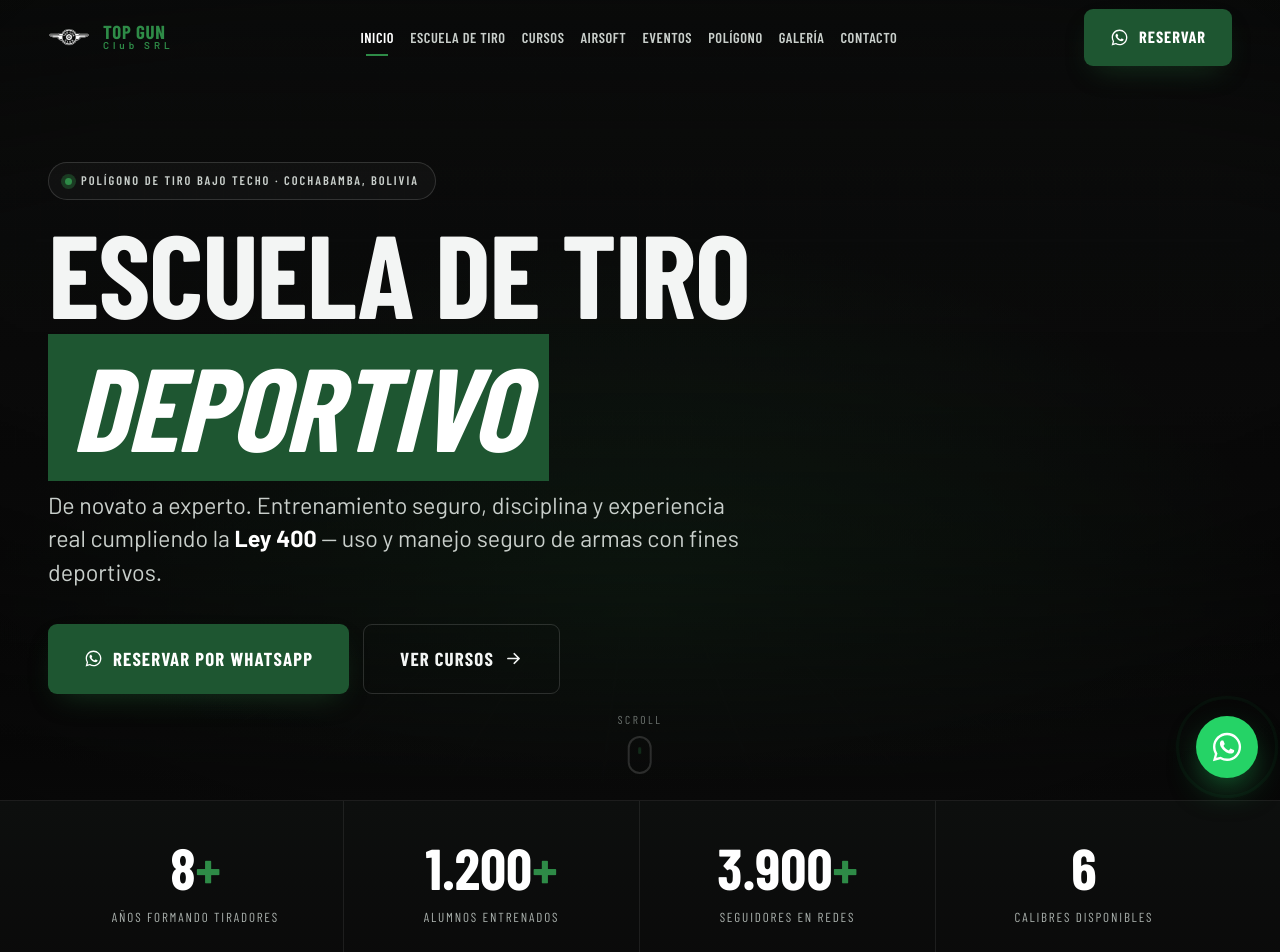
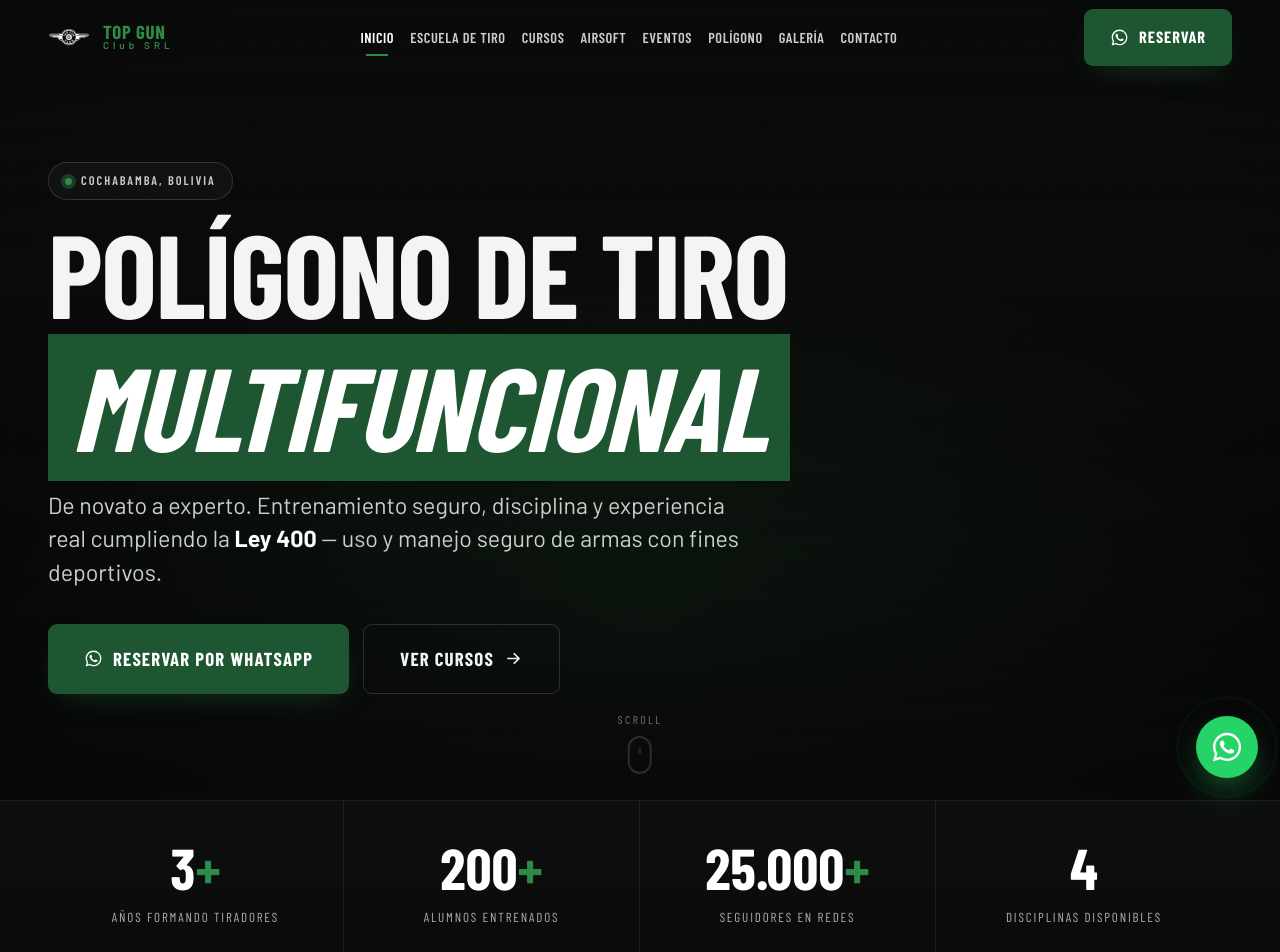
Before and after one commit to zise-corp/topgunclub_srl, a Next.js app: page / in a window 1280 px wide. Shown: the top 952 px of the page. Built offline with nearby package versions, Linux system fonts and the light colour scheme; a web font is replaced by a local one.

Commit message:
Hero y Stats actualizados en base a cambios solicitados

```diff
--- a/components/Hero.tsx
+++ b/components/Hero.tsx
@@ -33,11 +33,11 @@ export default function Hero() {
       <div className="hero__vig" />
       <div className="container">
         <span className="pill reveal in">
-          <span className="dot" /> Polígono de tiro bajo techo · Cochabamba, Bolivia
+          <span className="dot" />Cochabamba, Bolivia
         </span>
         <h1 className="hero__title reveal in" data-d="1">
-          <span>Escuela de tiro</span>
-          <span className="hl">deportivo</span>
+          <span>Polígono de tiro</span>
+          <span className="hl">multifuncional</span>
         </h1>
         <p className="hero__sub reveal in" data-d="2">
           De novato a experto. Entrenamiento seguro, disciplina y experiencia real cumpliendo la{' '}
--- a/components/Stats.tsx
+++ b/components/Stats.tsx
@@ -1,10 +1,10 @@
 import Counter from './Counter';
 
 const STATS = [
-  { num: <><Counter to={8} /><em>+</em></>, label: 'Años formando tiradores' },
-  { num: <><Counter to={1200} /><em>+</em></>, label: 'Alumnos entrenados' },
-  { num: <><Counter to={3900} /><em>+</em></>, label: 'Seguidores en redes' },
-  { num: <Counter to={6} />, label: 'Calibres disponibles' },
+  { num: <><Counter to={3} /><em>+</em></>, label: 'Años formando tiradores' },
+  { num: <><Counter to={200} /><em>+</em></>, label: 'Alumnos entrenados' },
+  { num: <><Counter to={25000} /><em>+</em></>, label: 'Seguidores en redes' },
+  { num: <Counter to={4} />, label: 'Disciplinas disponibles' },
 ];
 
 export default function Stats() {
```
